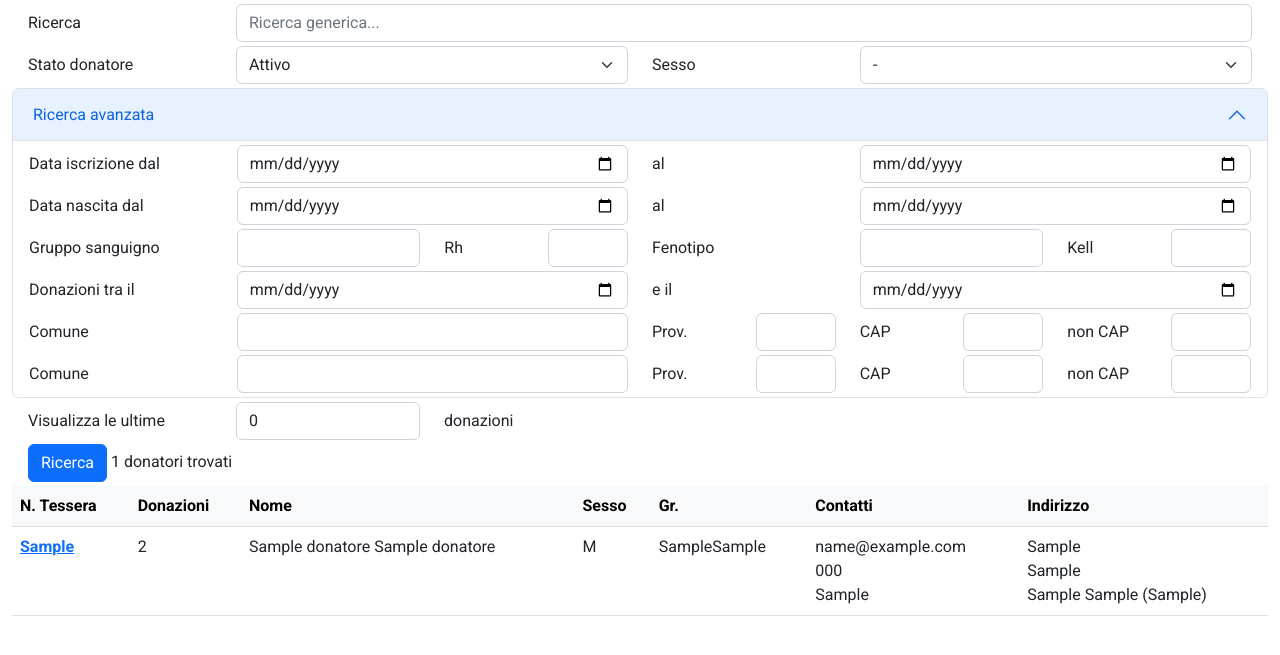
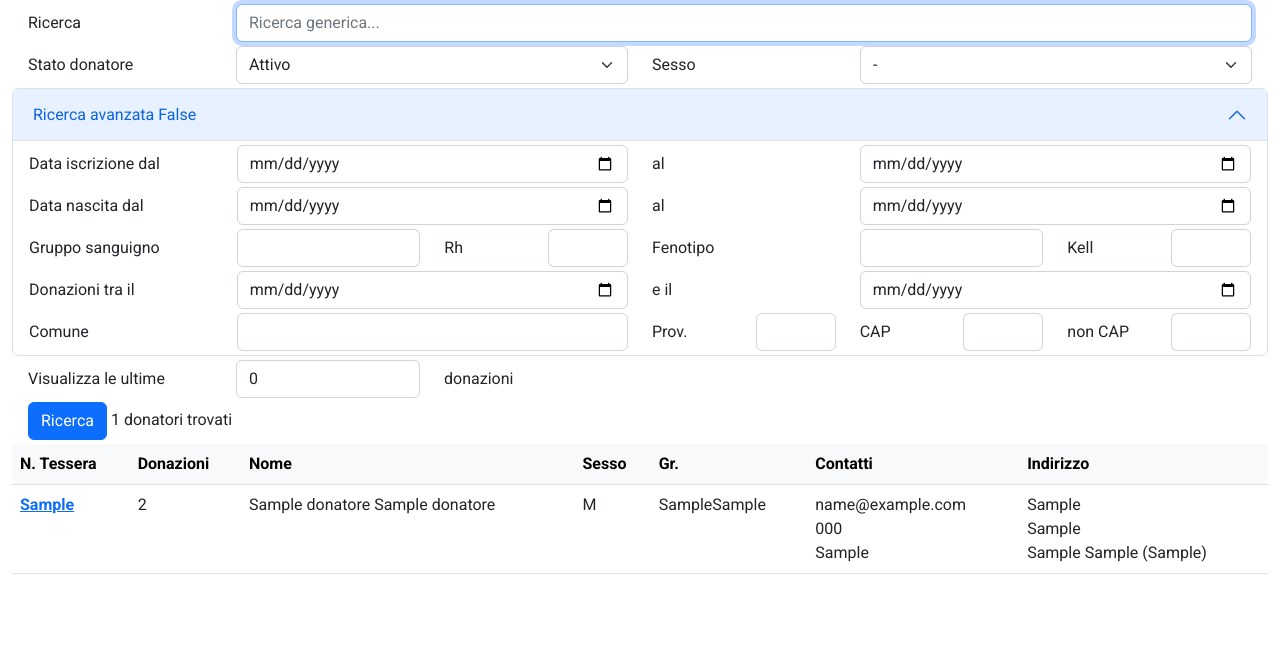
Before and after one commit to dennybiasiolli/gestione-donatori, a Django app: page /donatori/ in a window 1280 px wide, after a click that opens the changed part. Shown: the part 60-715 px from the top of the page. Run offline with Django 4.2, Linux system fonts and the light colour scheme; a user stored in the database is signed in; data comes from the database, SQL or seed files in the repository; tables that the repository leaves empty hold one stand-in row (values such as "Sample post").

Commit message:
templates: improving donatori layout

```diff
--- a/avis/templates/avis/donatori.html
+++ b/avis/templates/avis/donatori.html
@@ -6,7 +6,7 @@
     <div class="m-1 row">
         <label class="col-sm-2 col-form-label">Ricerca</label>
         <div class="col-sm-10">
-            <input type="text" class="form-control" name="ricerca" placeholder="Ricerca generica..." value="{{ ricerca }}" />
+            <input type="text" class="form-control" name="ricerca" placeholder="Ricerca generica..." value="{{ ricerca }}" autofocus />
         </div>
     </div>
     {% if sezioni.count > 1 %}
@@ -47,11 +47,11 @@
     <div class="accordion" id="accordionExample">
         <div class="accordion-item">
           <h2 class="accordion-header" id="headingTwo">
-            <button class="accordion-button collapsed" type="button" data-bs-toggle="collapse" data-bs-target="#collapseTwo" aria-expanded="false" aria-controls="collapseTwo">
-              Ricerca avanzata
+            <button class="accordion-button{% if not show_advanced %} collapsed{% endif %}" type="button" data-bs-toggle="collapse" data-bs-target="#collapseTwo" aria-expanded="false" aria-controls="collapseTwo">
+              Ricerca avanzata {{ show_advanced }}
             </button>
           </h2>
-          <div id="collapseTwo" class="accordion-collapse collapse" aria-labelledby="headingTwo" data-bs-parent="#accordionExample">
+          <div id="collapseTwo" class="accordion-collapse{% if not show_advanced %} collapse{% endif %}" aria-labelledby="headingTwo" data-bs-parent="#accordionExample">
             <div class="accordion-body p-0">
                 <div class="m-1 row">
                     <label class="col-sm-2 col-form-label">Data iscrizione dal</label>
@@ -106,25 +106,6 @@
                     <label class="col-sm-2 col-form-label">e il</label>
                     <div class="col-sm-4">
                         <input type="date" class="form-control" name="data_donazione_al" value="{{ data_donazione_al }}" />
-                    </div>
-                </div>
-
-                <div class="m-1 row">
-                    <label class="col-sm-2 col-form-label">Comune</label>
-                    <div class="col-sm-4">
-                        <input type="text" class="form-control" name="comune" value="{{ comune }}" />
-                    </div>
-                    <label class="col-sm-1 col-form-label">Prov.</label>
-                    <div class="col-sm-1">
-                        <input type="text" class="form-control" name="provincia" value="{{ provincia }}" />
-                    </div>
-                    <label class="col-sm-1 col-form-label">CAP</label>
-                    <div class="col-sm-1">
-                        <input type="text" class="form-control" name="cap" value="{{ cap }}" />
-                    </div>
-                    <label class="col-sm-1 col-form-label">non CAP</label>
-                    <div class="col-sm-1">
-                        <input type="text" class="form-control" name="cap_diverso" value="{{ cap_diverso }}" />
                     </div>
                 </div>
 
@@ -239,7 +220,7 @@
             <td colspan="100%">
                 Ultime {{ show_n_donazioni }} donazioni:
                 {% for donazione in donatore.donazioni.all|slice:show_n_donazioni %}
-                <span class="badge text-bg-light">
+                <span class="badge {% if donazione.tipo_donazione == 1 %}text-bg-danger{% elif donazione.tipo_donazione == 2 %}text-bg-warning{% else %}text-bg-light{% endif %}">
                     {{ donazione.data_donazione | date:'d/m/y' }}
                 </span>
                 {% endfor %}
--- a/avis/views.py
+++ b/avis/views.py
@@ -168,6 +168,22 @@ def donatori(request):
             'comune': comune or '',
             'provincia': provincia or '',
             'show_n_donazioni': show_n_donazioni or 0,
+            'show_advanced': bool(
+                data_iscrizione_dal
+                or data_iscrizione_al
+                or data_nascita_dal
+                or data_nascita_al
+                or gruppo_sanguigno
+                or rh
+                or fenotipo
+                or kell
+                or data_donazione_dal
+                or data_donazione_al
+                or comune
+                or provincia
+                or cap
+                or cap_diverso
+            ),
         },
     )
 
```
